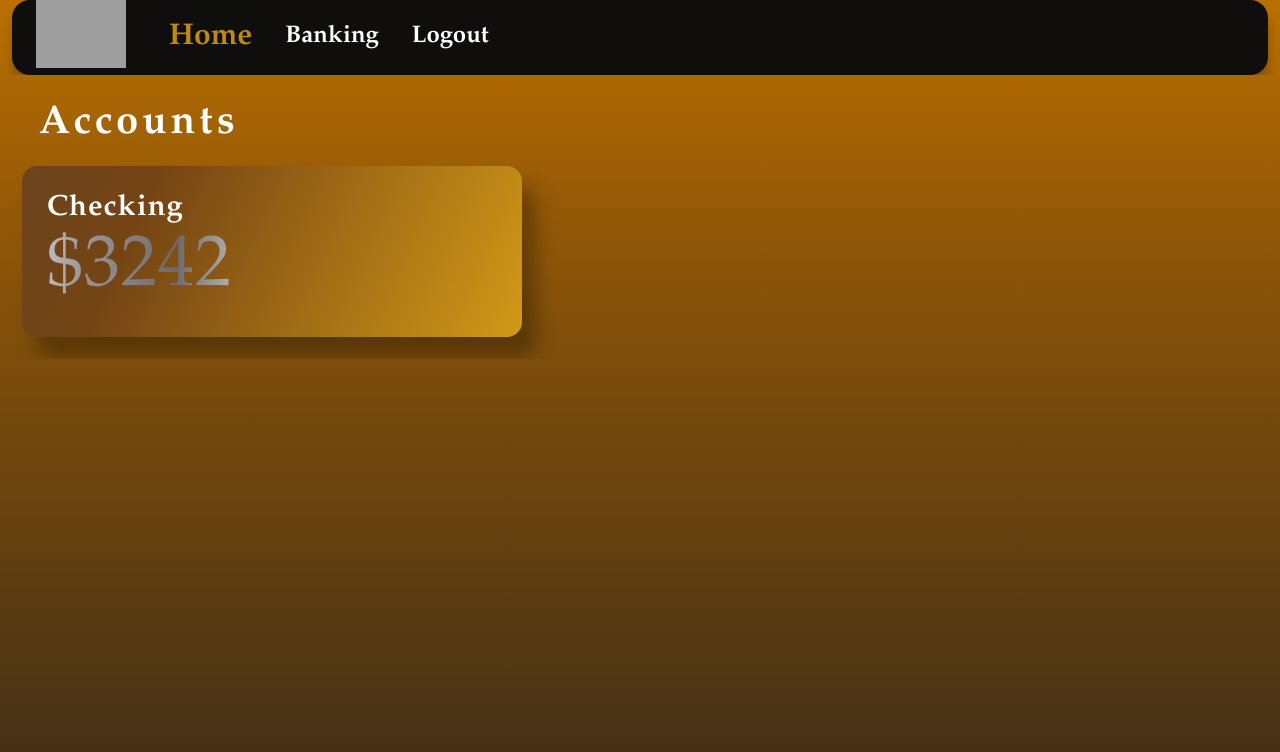
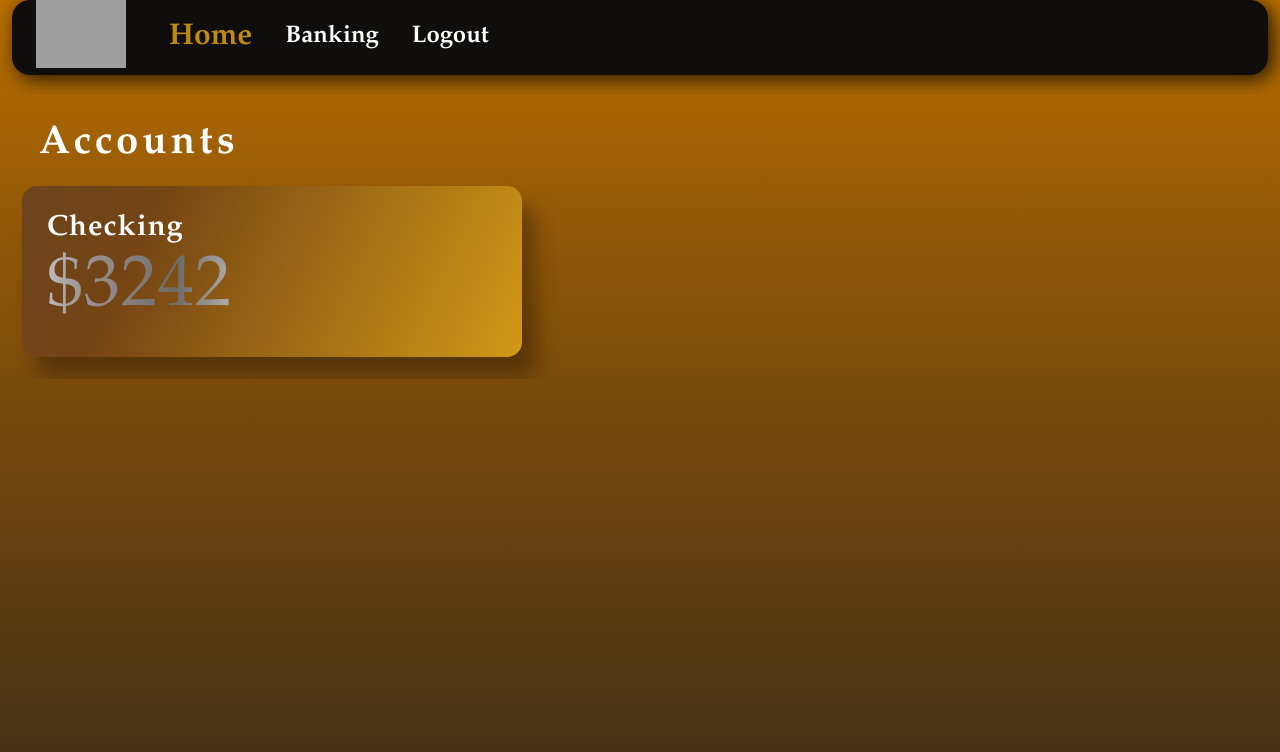
Before and after one commit to LueDev/Titan-Financial-Capital, a React (Create React App) app: page / in a window 1280 px wide. Shown: the top 752 px of the page. Built offline with nearby package versions, Linux system fonts and the light colour scheme; data requests are answered from the project's data file; grey boxes are pictures that could not be loaded; a web font is replaced by a local one.

Commit message:
Changed css for banking page header 'banking'

```diff
--- a/src/index.css
+++ b/src/index.css
@@ -1,13 +1,10 @@
 * {
   margin: 0;
-  /* overflow:hidden; */
-  /* padding:4px; */
   font-family: Baskerville, "Baskerville Old Face", "Goudy Old Style", Garamond, "Times New Roman", serif;
   overflow:auto;
 }
 
 #root{
-  /* background-image: linear-gradient(to top, #9c6f42, #7b4f39, #54332e, #2d1d1e, #000000); */
   background-image: linear-gradient(to bottom, #ba6f00, #ad6803, #a06005, #935907, #875209, #7c4d0b, #72470d, #68420e, #5d3d11, #533813, #493315, #3f2e16);  height:100vh;
   color:silver;
 }
@@ -15,6 +12,7 @@
 .NavBar{
   margin-left:12px;
   margin-right:12px;
+  margin-bottom: 20px;
 }
 
 .Home{
@@ -157,7 +155,8 @@ text-align:center;
   background-color: #100e0c;
   color:white;
   border-radius: 18px;
-  box-shadow: 1px 10px 10px rgba(0, 0, 0, 0.2);
+  box-shadow: 5px 4px 20px 0px rgba(0, 0, 0, 0.8)
+
   /* background: rgb(214,157,23);
 background: radial-gradient(circle, rgba(214,157,23,1) 0%, rgba(46,36,14,0.9402135854341737) 100%); */
 }
@@ -556,6 +555,11 @@ background: radial-gradient(circle, rgba(214,157,23,1) 0%, rgba(46,36,14,0.94021
   background-color: rgb(192, 192, 192);
 }
 
+.Banking-page-header{
+  font-size: 20px;
+  letter-spacing: 3px;
+}
+
 @media only screen and (max-width: 1310px) {
 .BankingOps-page{
   display:flex;
--- a/src/pages/Banking.js
+++ b/src/pages/Banking.js
@@ -11,7 +11,9 @@ function Banking() {
 
   return (
     <div className="Banking-page">
-      <h1>Banking</h1>
+      <div class="Banking-page-header">
+        <h1>Banking</h1>
+      </div>
       <h1>Balance: {bankAccount.bankAccount.balance}</h1>
       <BankingOps
         account={bankAccount.bankAccount}
```
